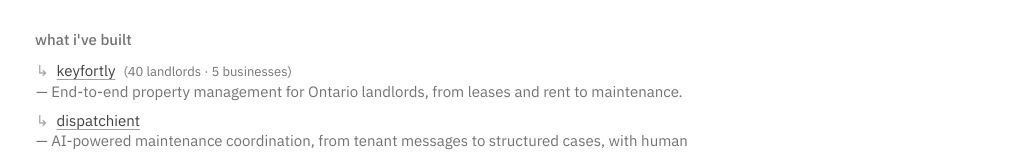
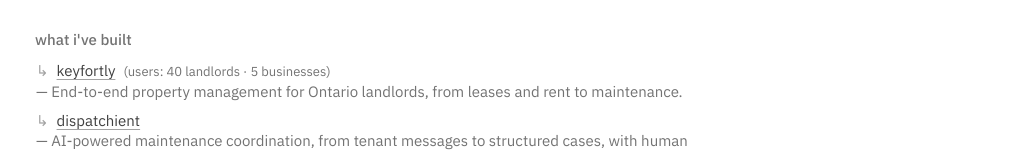
Before and after one commit to Vishnu123vis/VishnuSubramaniPortfolio, a Next.js app: page / in a window 1280 px wide. Shown: the part 224-377 px from the top of the page, without its empty margins (253-1280 px from the left). Built offline with nearby package versions, Linux system fonts and the light colour scheme.

Commit message:
Label KeyFortly audience figures as users

```diff
--- a/src/data/projects.ts
+++ b/src/data/projects.ts
@@ -14,7 +14,7 @@
 export const projects: Project[] = [
   {
     title: "KeyFortly",
-    audience: "40 landlords · 5 businesses",
+    audience: "users: 40 landlords · 5 businesses",
     tagline: "End-to-end property management for Ontario landlords, from leases and rent to maintenance.",
     description: "Property-management SaaS built and operated end to end.",
     period: "Ongoing",
```
